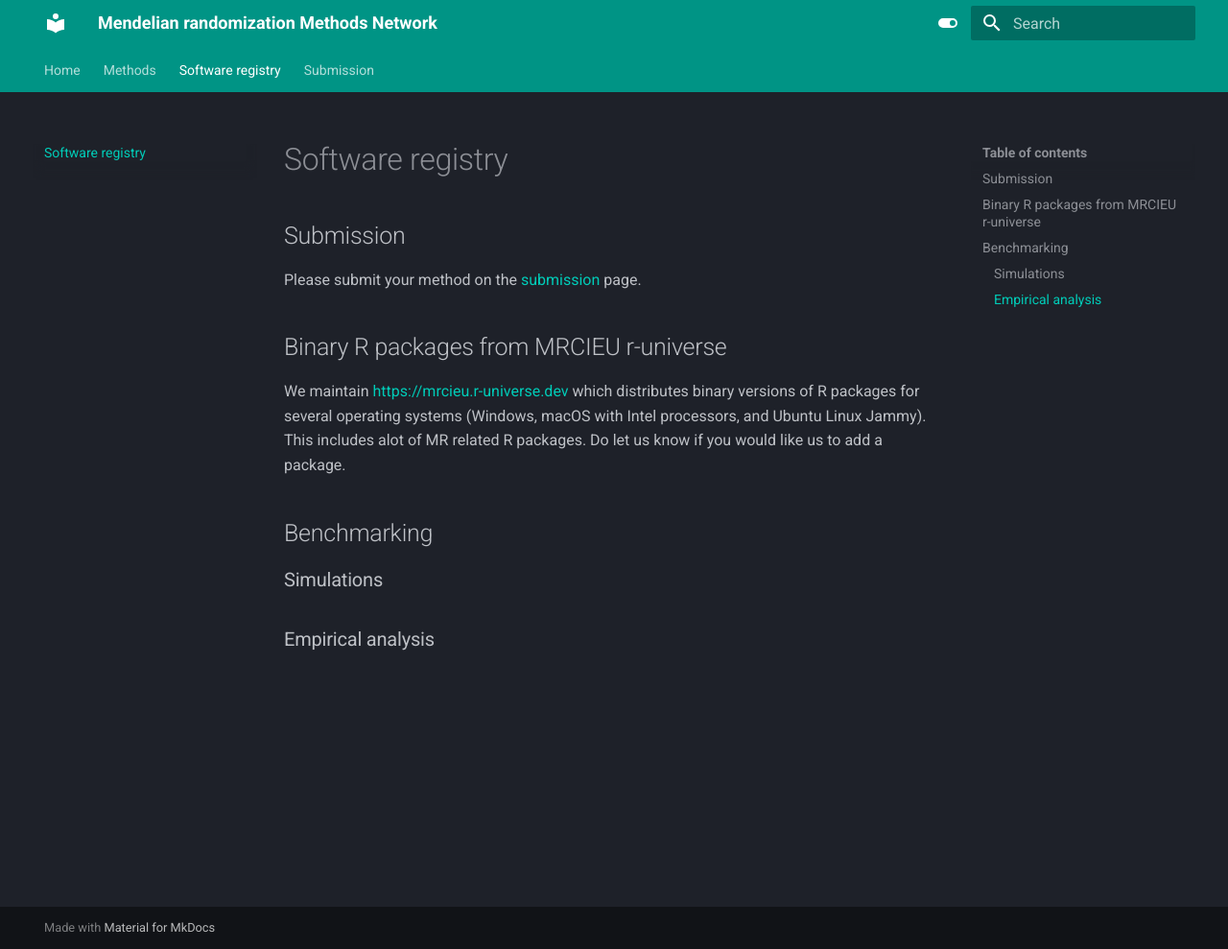
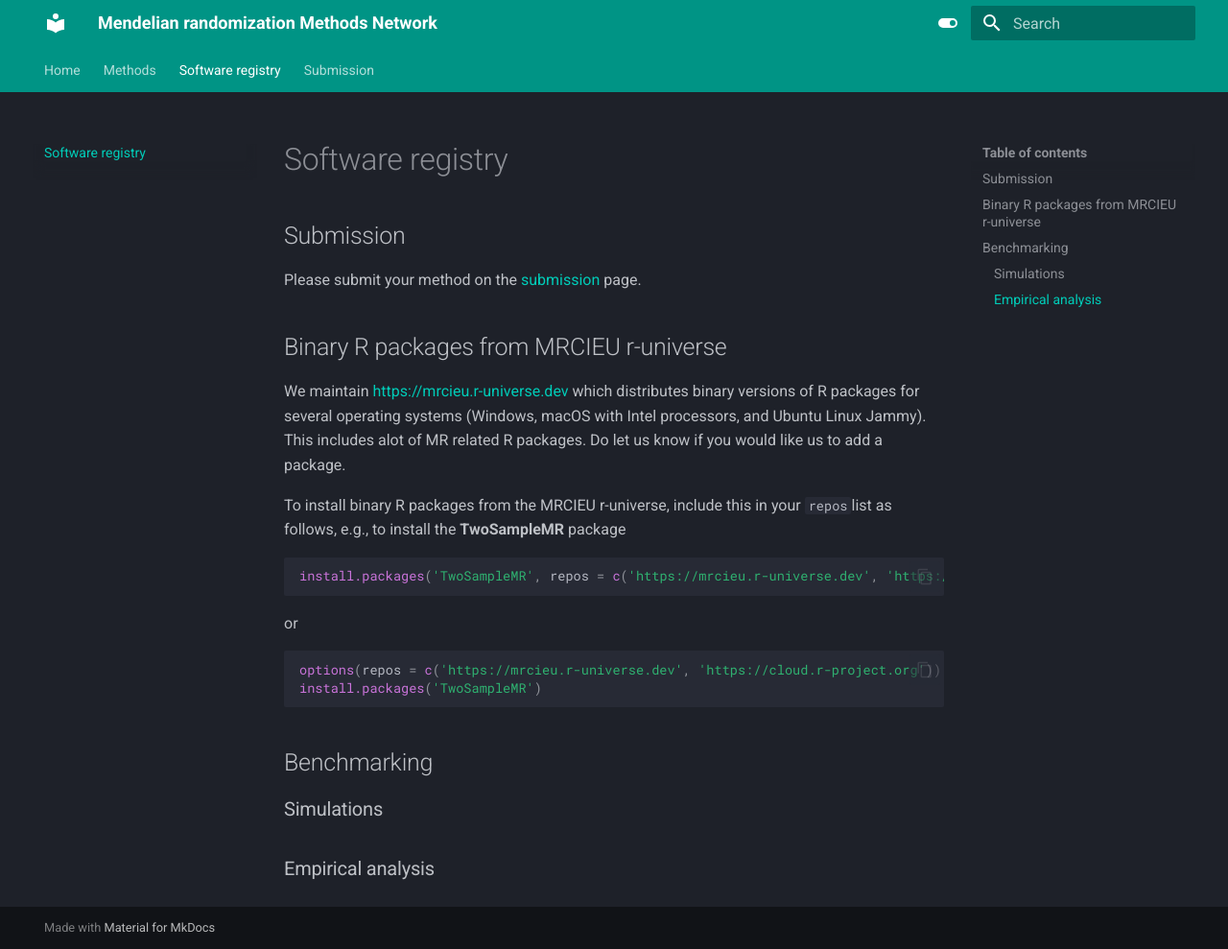
Before and after one commit to open-mr-project/open-mr-project.github.io, an MkDocs documentation site: the page built from docs/software-registry.md, in a window 1280 px wide and 989 px high. Shown: the whole window at 96% size. Built offline with MkDocs 1.6.1 and Material for MkDocs 9.7.7, drawn with Linux system fonts in a browser that asks for light colours.

Commit message:
Add install.packages() example

````diff
--- a/docs/software-registry.md
+++ b/docs/software-registry.md
@@ -8,6 +8,16 @@ Please submit your method on the [submission](submission.md) page.
 
 We maintain <https://mrcieu.r-universe.dev> which distributes binary versions of R packages for several operating systems (Windows, macOS with Intel processors, and Ubuntu Linux Jammy). This includes alot of MR related R packages. Do let us know if you would like us to add a package.
 
+To install binary R packages from the MRCIEU r-universe, include this in your `repos`list as follows, e.g., to install the **TwoSampleMR** package
+```r
+install.packages('TwoSampleMR', repos = c('https://mrcieu.r-universe.dev', 'https://cloud.r-project.org'))
+```
+or
+```r
+options(repos = c('https://mrcieu.r-universe.dev', 'https://cloud.r-project.org'))
+install.packages('TwoSampleMR')
+```
+
 ## Benchmarking
 
 ### Simulations
````
